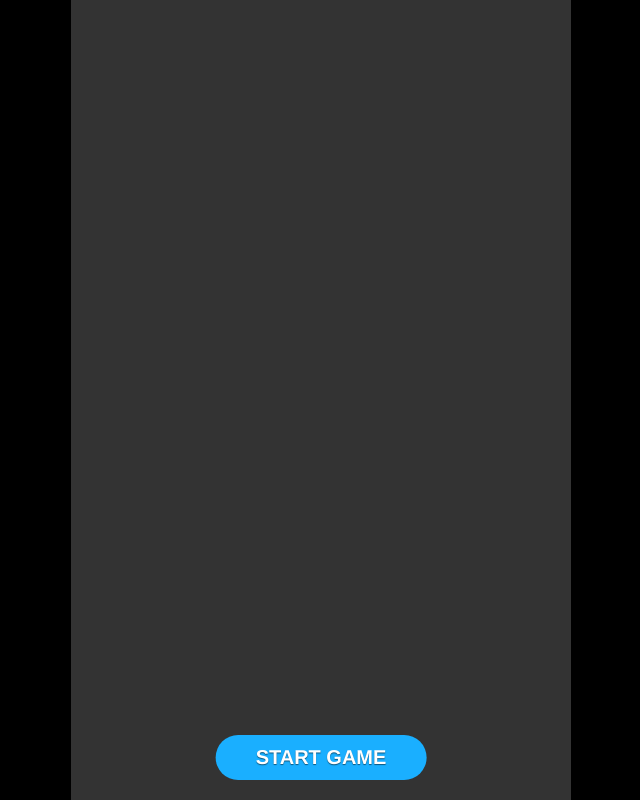
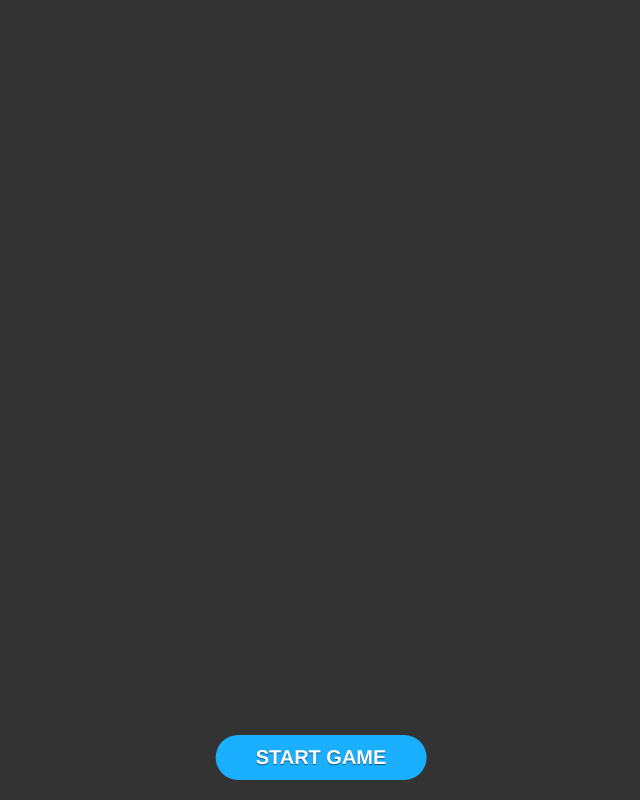
Before and after one commit to brun8liveira/Arcade-LadyBug, a plain HTML site: page index.html in a window 1280 px wide. Shown: the whole page, without its empty margins (319-959 px from the left). Drawn offline with Linux system fonts and the light colour scheme.

Commit message:
Update index.html

```diff
--- a/index.html
+++ b/index.html
@@ -19,8 +19,7 @@ height:100vh;
 
 #game{
 width:100%;
-max-width:500px;
-aspect-ratio:3/4;
+
 }
 
 </style>
```
